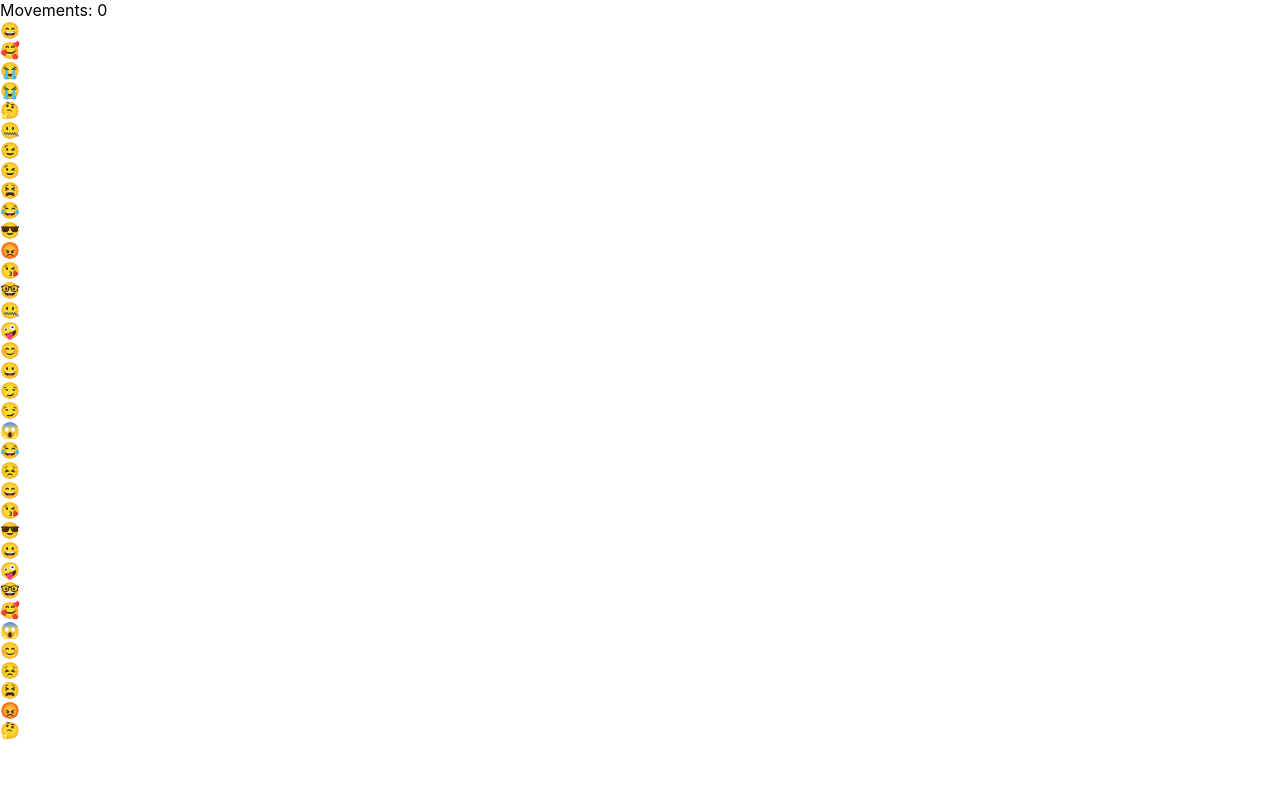
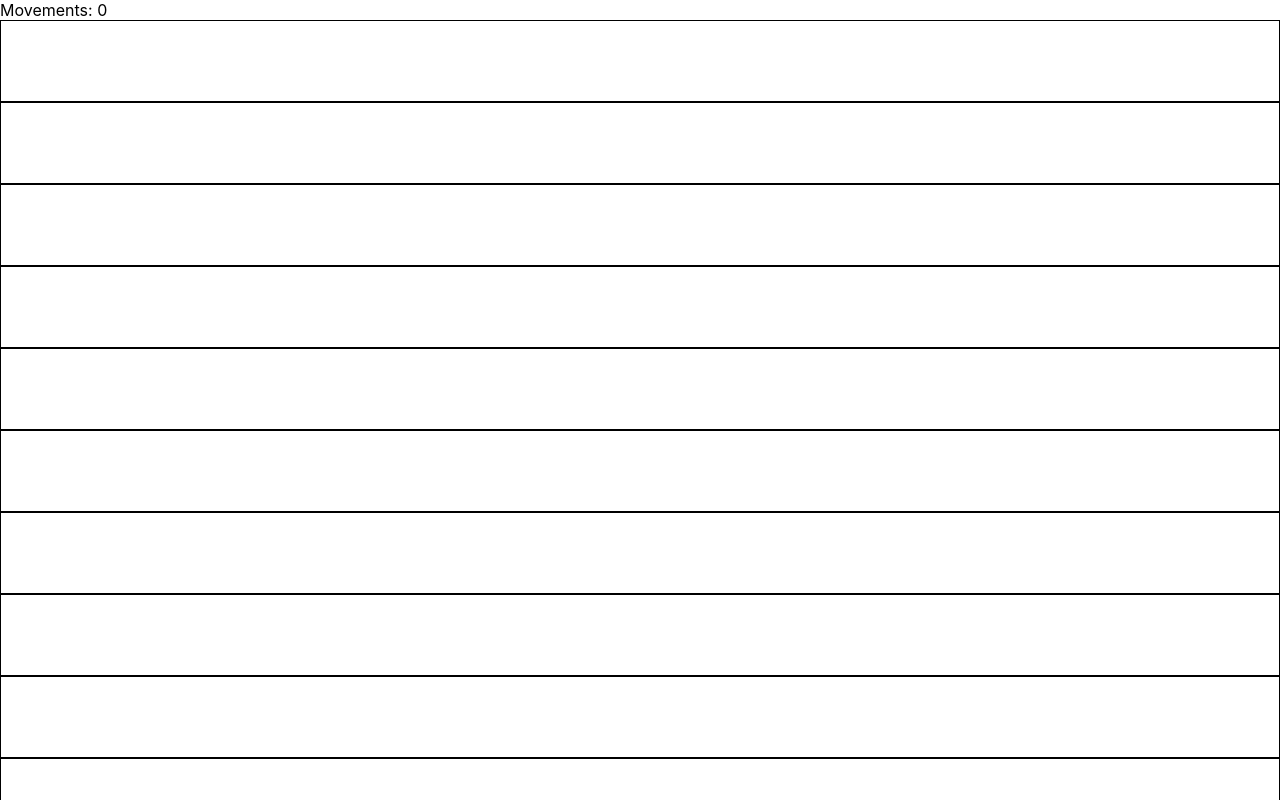
Before and after one commit to edu791/memory-game, a React (Create React App) app: page / in a window 1280 px wide. Shown: the top 800 px of the page. Built offline with nearby package versions, Linux system fonts and the light colour scheme.

Commit message:
adding styles

```diff
--- /dev/null
+++ b/src/components/Card.module.css
@@ -0,0 +1,4 @@
+.card {
+  border: 1px solid black;
+  height: 80px;
+}
--- a/src/components/Card.tsx
+++ b/src/components/Card.tsx
@@ -1,4 +1,5 @@
 import { CardObject } from '../types';
+import styles from './Card.module.css';
 
 export default function Card(props: { data: CardObject, onSelect: (id: number) => void }) {
   function onClickHandler() {
@@ -8,8 +9,9 @@ export default function Card(props: { data: CardObject, onSelect: (id: number) =
   }
 
   return (
-    <div onClick={onClickHandler}>
-      {props.data.content} {props.data.isVisible && 'visible'} {props.data.isSelected && 'selected'}
+    <div className={styles.card} onClick={onClickHandler}>
+      {props.data.isVisible && props.data.content}
+      {props.data.isVisible && 'visible'} {props.data.isSelected && 'selected'}
     </div>
   );
 }
```
Also changed, not shown: src/App.css (deleted, +0 -38 lines).
